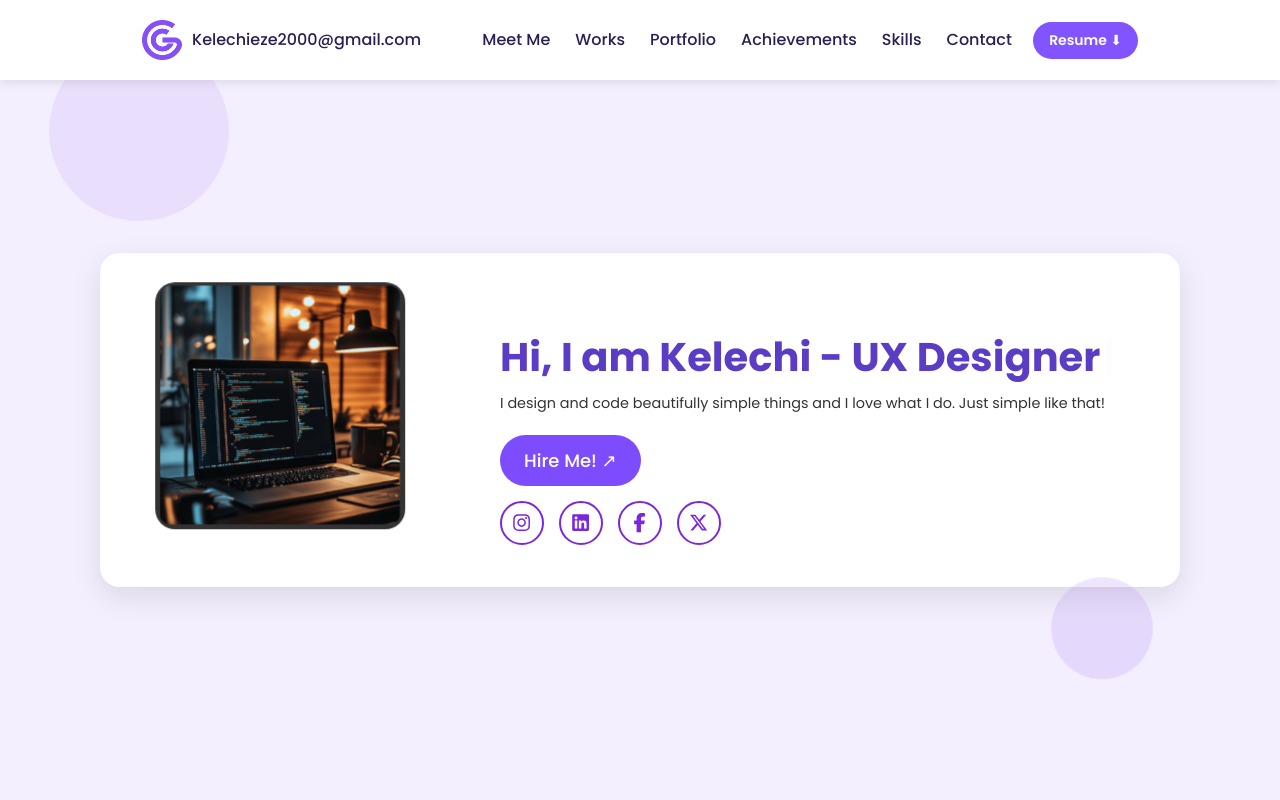
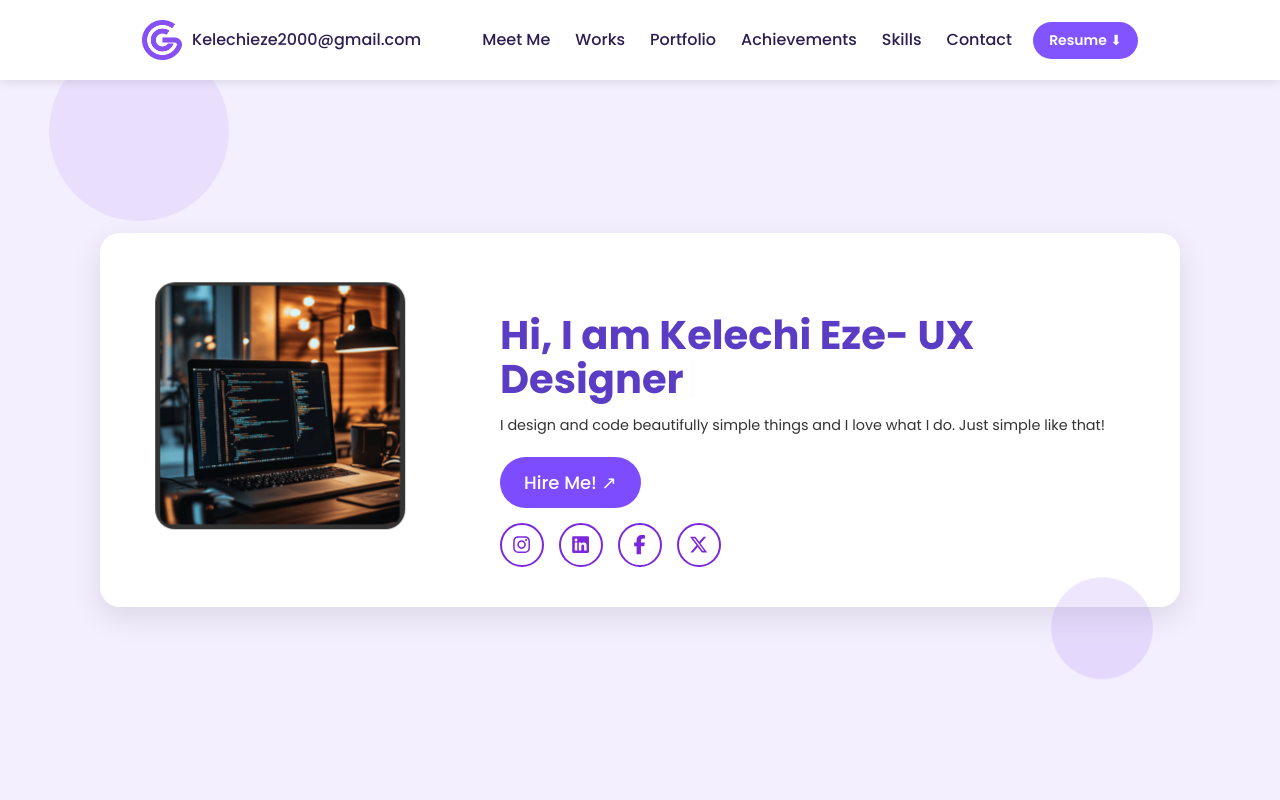
Before and after one commit to Shabachbako/portfolio, a React (Vite) app: page / in a window 1280 px wide. Shown: the top 800 px of the page. Built offline with nearby package versions, Linux system fonts and the light colour scheme.

Commit message:
changed sum on hero section

```diff
--- a/src/components/HeroSection.jsx
+++ b/src/components/HeroSection.jsx
@@ -24,7 +24,7 @@ const HeroSection = () => {
         {/* Right Side - Content */}
         <div className="hero-content">
           <h1>
-            Hi, I am Kelechi -{" "}
+            Hi, I am Kelechi Eze-{" "}
             <span className="typewriter">
               <Typewriter
                 words={["Web Developer", "UX Designer", "Programmer"]} // Words to cycle
```
